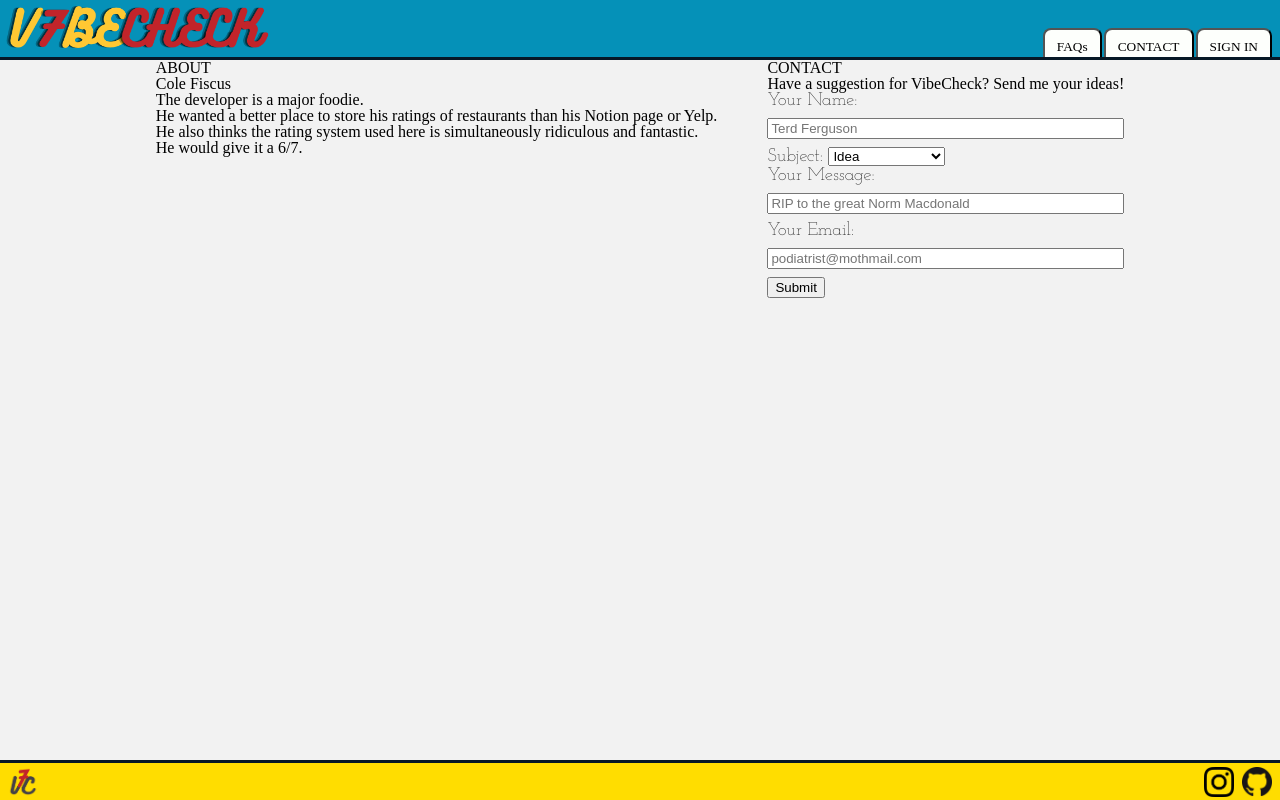
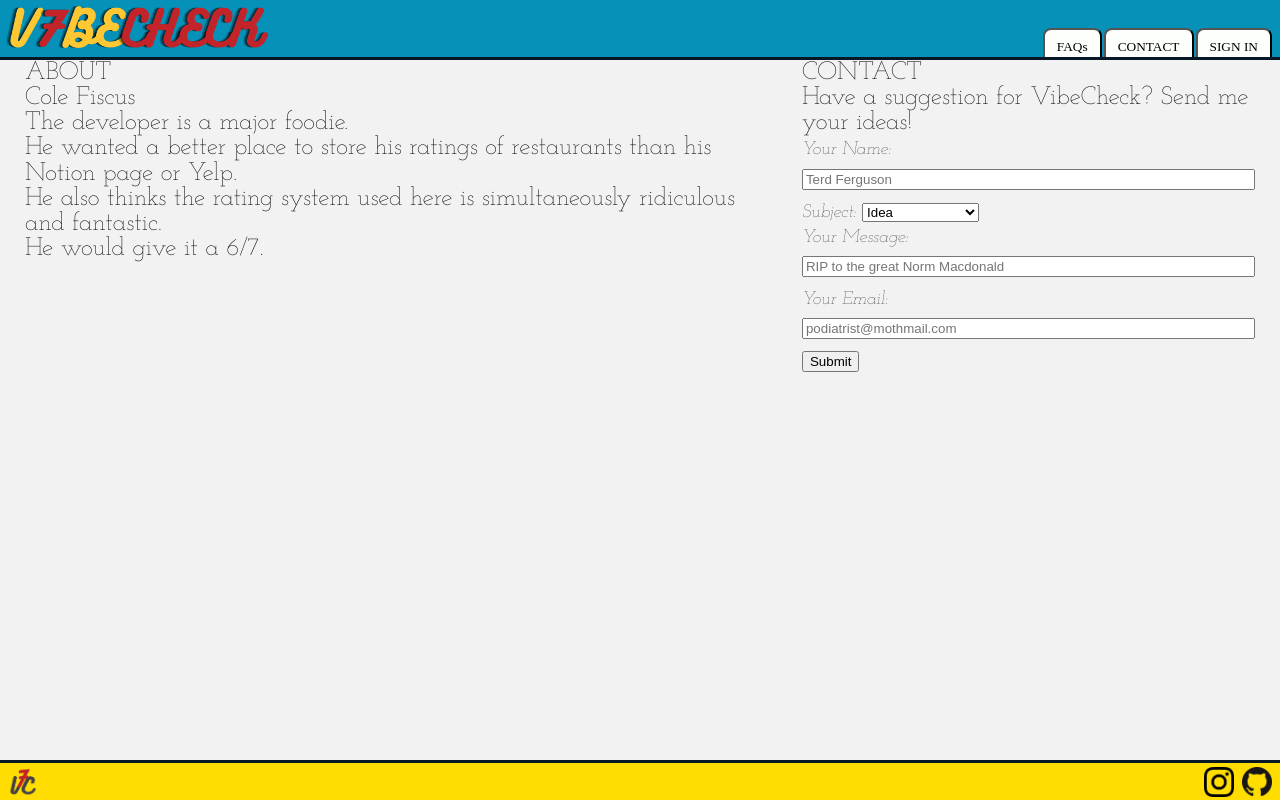
Before and after one commit to colefiscus/vibecheck, a React (Create React App) app: page /contact in a window 1280 px wide. Built offline with nearby package versions, Linux system fonts and the light colour scheme; a web font is replaced by a local one.

Commit message:
Change font size and style for Contact page

```diff
--- a/src/Components/EmailJS/ContactMe.js
+++ b/src/Components/EmailJS/ContactMe.js
@@ -105,6 +105,8 @@ const InputWrapper = styled.div`
 
 const Label = styled.label`
   font-family: 'Josefin Slab';
+  font-weight: 100;
+  font-style: italic;
   font-size: ${16/14}rem;
 `;
 
--- a/src/Views/Contact.js
+++ b/src/Views/Contact.js
@@ -27,6 +27,9 @@ const Contact = () => {
 const ContactWrapper = styled.main`
   display: flex;
   justify-content: center;
+  font-family: 'Josefin Slab';
+  font-weight: 200;
+  font-size: ${22/14}rem;
 `;
 
 const SectionWrapper = styled.section`
```
